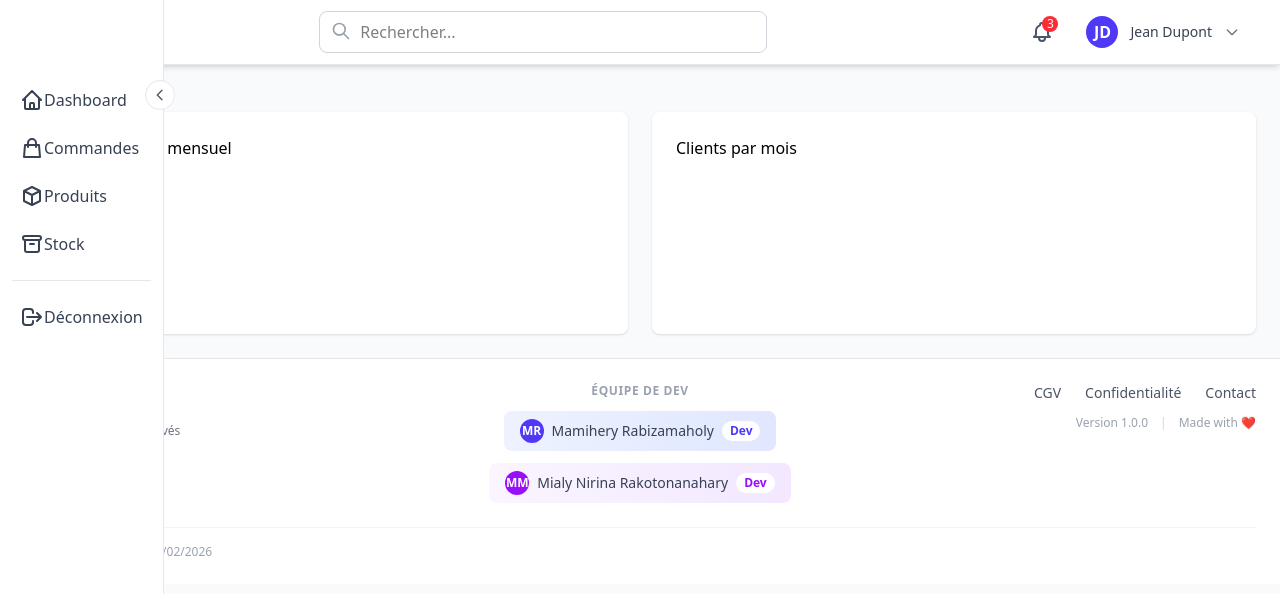
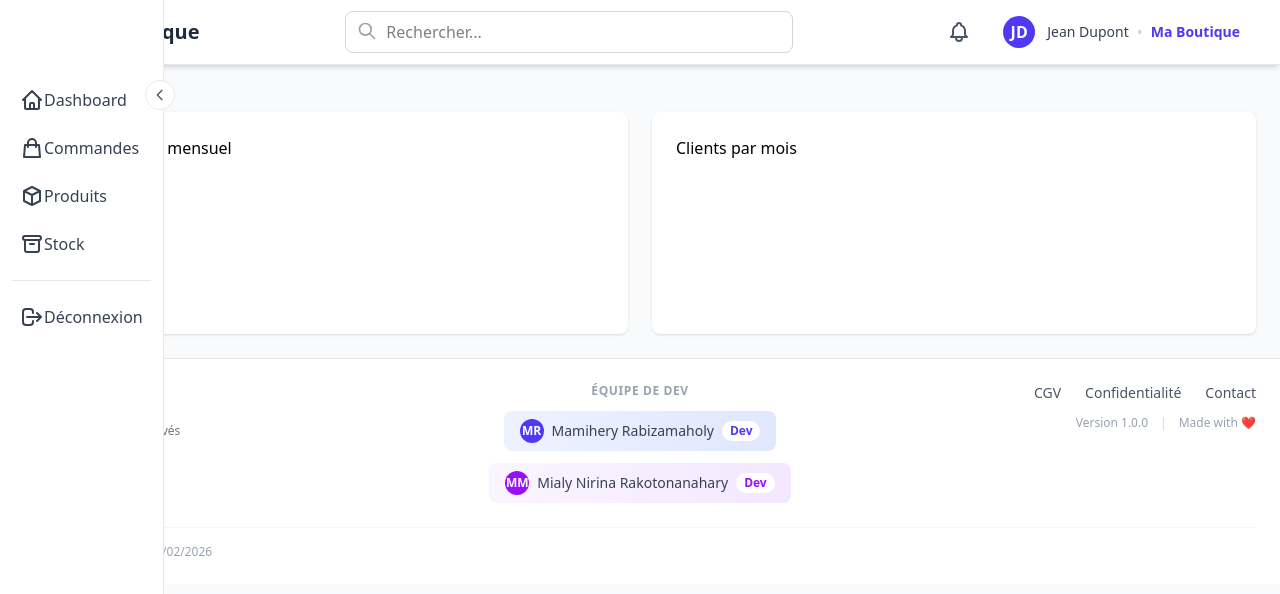
Before and after one commit to mamihery-rbz/m1p13mean-Mamihery-Mialy-frontend, an Angular app: page /dashboard-shop in a window 1280 px wide. Shown: the top 594 px of the page. Built offline with nearby package versions, Linux system fonts and the light colour scheme; no server answers.

Commit message:
Ajout du nom de la boutique dans le header

```diff
--- a/src/app/pages/shop/atom/header/header.component.html
+++ b/src/app/pages/shop/atom/header/header.component.html
@@ -22,7 +22,7 @@
                 <path d="M10 2a4 4 0 00-4 4v1H5a1 1 0 00-.994.89l-1 9A1 1 0 004 18h12a1 1 0 00.994-1.11l-1-9A1 1 0 0015 7h-1V6a4 4 0 00-4-4zm2 5V6a2 2 0 10-4 0v1h4zm-6 3a1 1 0 112 0 1 1 0 01-2 0zm7-1a1 1 0 100 2 1 1 0 000-2z" />
               </svg>
             </div>
-            <!-- <span class="ml-2 text-xl font-bold text-gray-800">Ma Boutique</span> -->
+            <span class="ml-2 text-xl font-bold text-gray-800">Ma Boutique</span>
           </a>
         </div>
       </div>
@@ -50,7 +50,7 @@
           <svg class="h-6 w-6" fill="none" stroke="currentColor" viewBox="0 0 24 24">
             <path stroke-linecap="round" stroke-linejoin="round" stroke-width="2" d="M15 17h5l-1.405-1.405A2.032 2.032 0 0118 14.158V11a6.002 6.002 0 00-4-5.659V5a2 2 0 10-4 0v.341C7.67 6.165 6 8.388 6 11v3.159c0 .538-.214 1.055-.595 1.436L4 17h5m6 0v1a3 3 0 11-6 0v-1m6 0H9" />
           </svg>
-          <span class="absolute top-1 right-1 h-4 w-4 bg-red-500 rounded-full text-xs text-white flex items-center justify-center">3</span>
+          <!-- <span class="absolute top-1 right-1 h-4 w-4 bg-red-500 rounded-full text-xs text-white flex items-center justify-center">3</span> -->
         </button>
 
         <!-- Profil -->
@@ -59,10 +59,14 @@
             <div class="h-8 w-8 bg-indigo-600 rounded-full flex items-center justify-center text-white font-semibold">
               {{ userInitials }}
             </div>
-            <span class="hidden md:block text-sm font-medium text-gray-700">{{ userName }}</span>
-            <svg class="hidden md:block h-4 w-4 text-gray-500" fill="none" stroke="currentColor" viewBox="0 0 24 24">
-              <path stroke-linecap="round" stroke-linejoin="round" stroke-width="2" d="M19 9l-7 7-7-7" />
-            </svg>
+             <div class="hidden md:block text-left">
+              <div class="flex items-center">
+                <span class="text-sm font-medium text-gray-700">{{ userName }}</span>
+                <span class="mx-2 text-gray-300">•</span>
+                <span class="text-sm font-semibold text-indigo-600">{{ shopName }}</span>
+              </div>
+              <!-- <p class="text-xs text-gray-400">Administrateur</p> -->
+            </div>
           </button>
 
           <!-- Menu déroulant profil -->
--- a/src/app/pages/shop/atom/header/header.component.ts
+++ b/src/app/pages/shop/atom/header/header.component.ts
@@ -13,6 +13,8 @@ export class HeaderComponent implements OnInit {
 
   @Input() userName: string = 'Admin';
   @Input() userInitials: string = 'AD';
+  @Input() shopName: string = 'Ma Boutique';
+
   @Output() toggleSidebarEvent = new EventEmitter<void>();
   user: any = null;
 
@@ -24,6 +26,10 @@ export class HeaderComponent implements OnInit {
       this.user = theUser;
       this.userName = theUser.name || 'Admin';
       this.userInitials = theUser.name ? theUser.name.split(' ').map((n: string) => n[0]).join('').toUpperCase() : 'AD';
+    }
+    const theShop = localStorage.getItem('shop') ? JSON.parse(localStorage.getItem('shop')!) : null;
+    if (theShop) {
+      this.shopName = theShop.name || 'Ma Boutique';
     }
   }
 
--- a/src/app/pages/shop/login-shop/login-shop.component.ts
+++ b/src/app/pages/shop/login-shop/login-shop.component.ts
@@ -29,10 +29,12 @@ export class LoginShopComponent {
         next: (response) => {
           const token = response.result.token;
           const user = response.result.user;
+          const shop = response.result.shop;
           const message = response.success;
 
           this.authService.saveToken(token);
           this.authService.saveUser(user);
+          this.authService.saveShop(shop);
           this.router.navigate(['/dashboard-shop']);
         },
         error: (err) => {
--- a/src/app/pages/shop/main/main-layout/main-layout.component.html
+++ b/src/app/pages/shop/main/main-layout/main-layout.component.html
@@ -3,7 +3,8 @@
   <app-header
     (toggleSidebarEvent)="toggleSidebar()"
     [userName]="userName"
-    [userInitials]="userInitials">
+    [userInitials]="userInitials"
+    [shopName]="shopName">
   </app-header>
 
   <!-- Sidebar -->
--- a/src/app/pages/shop/main/main-layout/main-layout.component.ts
+++ b/src/app/pages/shop/main/main-layout/main-layout.component.ts
@@ -17,6 +17,7 @@ export class MainLayoutComponent {
 
   userName = 'Jean Dupont';
   userInitials = 'JD';
+  shopName = 'Ma Boutique';
 
   @HostListener('window:resize')
   onResize() {
--- a/src/app/services/auth/auth.service.ts
+++ b/src/app/services/auth/auth.service.ts
@@ -28,6 +28,9 @@ export class AuthService {
   saveUser(user: any) {
     localStorage.setItem('user', JSON.stringify(user));
   }
+  saveShop(shop: any) {
+    localStorage.setItem('shop', JSON.stringify(shop));
+  }
 
   saveToken(token: string) {
     localStorage.setItem('token', token);
```
